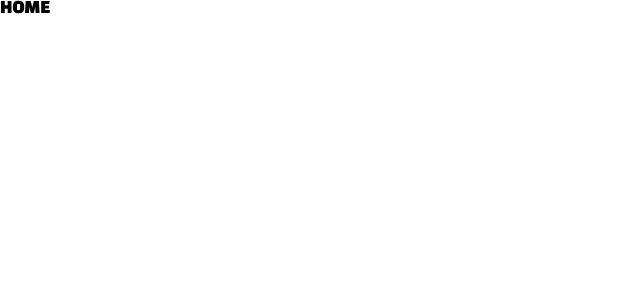
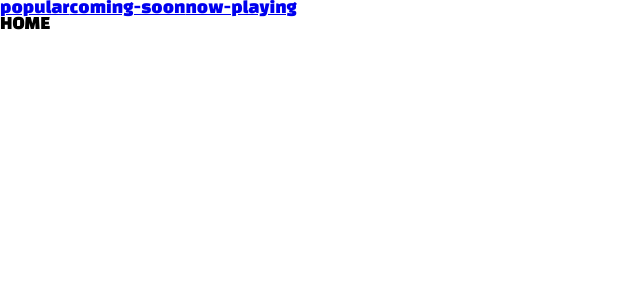
Before and after one commit to brother1-4752/nemoflix, a React (Vite) app: page / in a window 1280 px wide. Shown: the top 300 px of the page, without its empty margins (0-640 px from the left). Built offline with nearby package versions, Linux system fonts and the light colour scheme.

Commit message:
feat : 헤더 컴포넌트 구현

```diff
--- a/package.json
+++ b/package.json
@@ -10,15 +10,18 @@
     "preview": "vite preview"
   },
   "dependencies": {
+    "@tanstack/react-query": "^4.29.12",
     "react": "^18.2.0",
     "react-dom": "^18.2.0",
     "react-router-dom": "^6.12.1",
+    "styled-components": "^5.3.10",
     "vite-tsconfig-paths": "^4.2.0"
   },
   "devDependencies": {
     "@types/react": "^18.0.37",
     "@types/react-dom": "^18.0.11",
     "@types/react-router-dom": "^5.3.3",
+    "@types/styled-components": "^5.1.26",
     "@typescript-eslint/eslint-plugin": "^5.59.0",
     "@typescript-eslint/parser": "^5.59.0",
     "@vitejs/plugin-react": "^4.0.0",
--- a/src/App.tsx
+++ b/src/App.tsx
@@ -1,8 +1,11 @@
 import { Outlet } from "react-router-dom";
+import Header from "./components/header/Header";
 
 export default function App() {
   return (
     <div>
+      <Header />
+
       <Outlet />
     </div>
   );
--- /dev/null
+++ b/src/components/header/Header.styled.ts
@@ -0,0 +1,5 @@
+import styled from "styled-components";
+
+const HeaderBox = styled.header``;
+
+export default HeaderBox;
--- /dev/null
+++ b/src/components/header/Header.tsx
@@ -0,0 +1,14 @@
+import { Link } from "react-router-dom";
+import HeaderBox from "./Header.styled";
+
+function Header() {
+  return (
+    <HeaderBox>
+      <Link to="">popular</Link>
+      <Link to="coming-soon">coming-soon</Link>
+      <Link to="now-playing">now-playing</Link>
+    </HeaderBox>
+  );
+}
+
+export default Header;
--- /dev/null
+++ b/src/components/header/index.ts
@@ -0,0 +1 @@
+export { default as Header } from "./Header";
```
Also changed, not shown: 1 other file (tests, documents, lock files or other folders).
